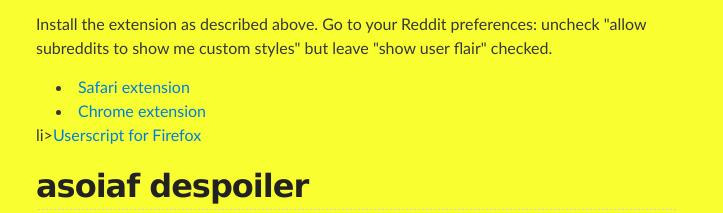
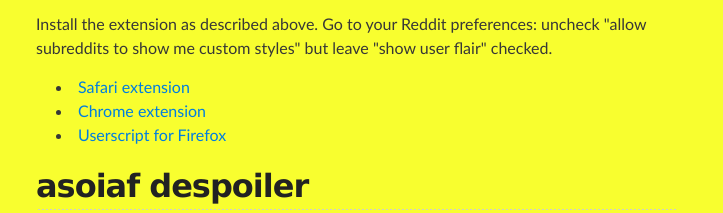
Before and after one commit to nowonmai666/asoiaf-extensions, a plain HTML site: page index.html in a window 1280 px wide. Shown: the part 1052-1265 px from the top of the page, without its empty margins (284-1007 px from the left). Drawn offline with Linux system fonts and the light colour scheme.

Commit message:
added userscripts

```diff
--- a/index.html
+++ b/index.html
@@ -69,7 +69,7 @@
 	<ul>
 		<li><a href="asoiaf-shields.safariextz.zip">Safari extension</a></li>
 		<li><a href="asoiaf%20shields.crx.zip">Chrome extension</a></li>
-		li><a href="asoiaf-shields.user.js">Userscript for Firefox</a></li>
+		<li><a href="asoiaf-shields.user.js">Userscript for Firefox</a></li>
 	</ul>
 
 	<h2>asoiaf despoiler</h2>
```
